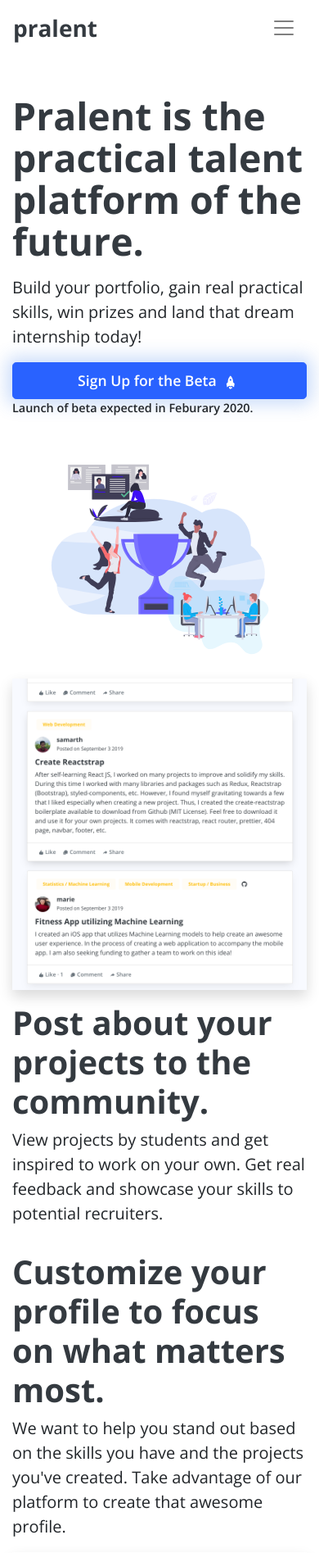
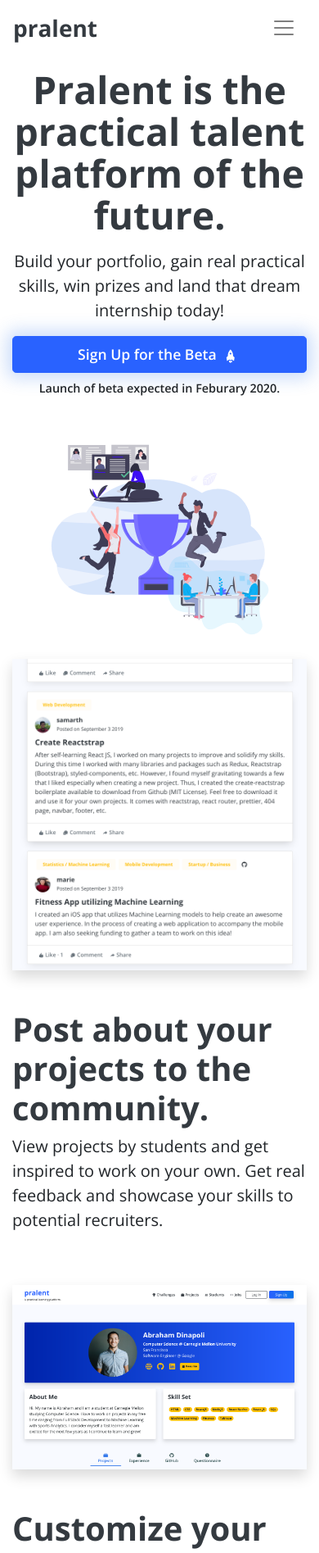
Before and after one commit to gladwyne/PralentBetaSite, a React (Create React App) app: page / in a window 390 px wide. Shown: the top 1895 px of the page at 82% size. Built offline with nearby package versions, Linux system fonts and the light colour scheme.

Commit message:
optimized for mobile

```diff
--- a/src/containers/home/connect.js
+++ b/src/containers/home/connect.js
@@ -8,7 +8,7 @@ const Connect = () => {
     <div className="bg-white py-md-5">
       <Container>
         <Row>
-          <Col md="6" className="my-auto pt-3 pt-md-0">
+          <Col md="6" className="my-auto py-5 py-md-0 order-2 order-md-1">
             <h1 className="font-weight-bold text-dark">
               Connect with other students.
             </h1>
@@ -18,7 +18,7 @@ const Connect = () => {
               message someone asking a question.
             </p>
           </Col>
-          <Col md="6">
+          <Col md="6" className="order-1 order-md-2">
             <img
               src={profiles}
               alt="profiles"
--- a/src/containers/home/hero.js
+++ b/src/containers/home/hero.js
@@ -6,8 +6,8 @@ import { IoMdRocket } from "react-icons/io";
 
 function Hero() {
   return (
-    <div className="py-md-5">
-      <Container className="pt-5">
+    <div className="py-md-5 text-md-left text-center">
+      <Container className="pt-md-5 pt-3">
         <Row className="h-100 py-md-5">
           <Col md="6">
             <div className="pb-sm-4">
@@ -41,7 +41,7 @@ function Hero() {
               Sign Up for the Beta <IoMdRocket className="mx-1 my-auto" />
             </Button>
             <p
-              className="mt-md-2"
+              className="mt-2"
               style={{ fontSize: "0.9rem", fontWeight: "600" }}
             >
               Launch of beta expected in Feburary 2020.
--- a/src/containers/home/jobs.js
+++ b/src/containers/home/jobs.js
@@ -17,7 +17,7 @@ const Jobs = () => {
               height="auto"
             />
           </Col>
-          <Col md="6" className="my-auto pt-3 pt-md-0">
+          <Col md="6" className="my-auto py-5 py-md-0">
             <h1 className="font-weight-bold text-dark">
               Land your dream internship today.
             </h1>
--- a/src/containers/home/profile.js
+++ b/src/containers/home/profile.js
@@ -8,7 +8,7 @@ const Profile = () => {
     <div className="bg-white py-md-5">
       <Container>
         <Row>
-          <Col md="6" className="my-auto pt-3 pt-md-0">
+          <Col md="6" className="my-auto py-5 py-md-0 order-2 order-md-1">
             <h1 className="font-weight-bold text-dark">
               Customize your profile to focus on what matters most.
             </h1>
@@ -18,7 +18,7 @@ const Profile = () => {
               that awesome profile.
             </p>
           </Col>
-          <Col md="6">
+          <Col md="6" className="order-1 order-md-2">
             <img
               src={profile_hero}
               alt="profile_hero"
--- a/src/containers/home/project.js
+++ b/src/containers/home/project.js
@@ -17,7 +17,7 @@ const Project = () => {
               height="auto"
             />
           </Col>
-          <Col md="6" className="my-auto pt-3 pt-md-0">
+          <Col md="6" className="my-auto py-5 py-md-0">
             <h1 className="font-weight-bold text-dark">
               Post about your projects to the community.
             </h1>
--- a/src/containers/signup/index.js
+++ b/src/containers/signup/index.js
@@ -1,22 +1,26 @@
 import React, { Fragment } from "react";
-import { Container } from "reactstrap";
+import { Container, Row, Col } from "reactstrap";
 
 const Signup = () => {
   return (
     <Fragment>
       <div className="bg-light">
-        <Container className="text-center py-md-5">
+        <Container className="text-center py-5">
+          <Row>
+            <Col>
               <iframe
                 src="https://docs.google.com/forms/d/e/1FAIpQLSe3G1RJWi6T9dGfTsJWATGuuz7VgDXKHAkYfZqPJjMJXivp3A/viewform?embedded=true"
-            width="1000"
-            height="1307"
-            frameborder="0"
-            marginheight="0"
-            marginwidth="0"
+                width="100%"
+                height="1275"
+                frameBorder="0"
+                marginHeight="0"
+                marginWidth="0"
                 title="beta_signup"
               >
                 Loading…
               </iframe>
+            </Col>
+          </Row>
         </Container>
       </div>
     </Fragment>
```
Also changed, not shown: 8 other files (tests, documents, lock files or other folders). Lines whose indentation alone changed are shown as unchanged.
